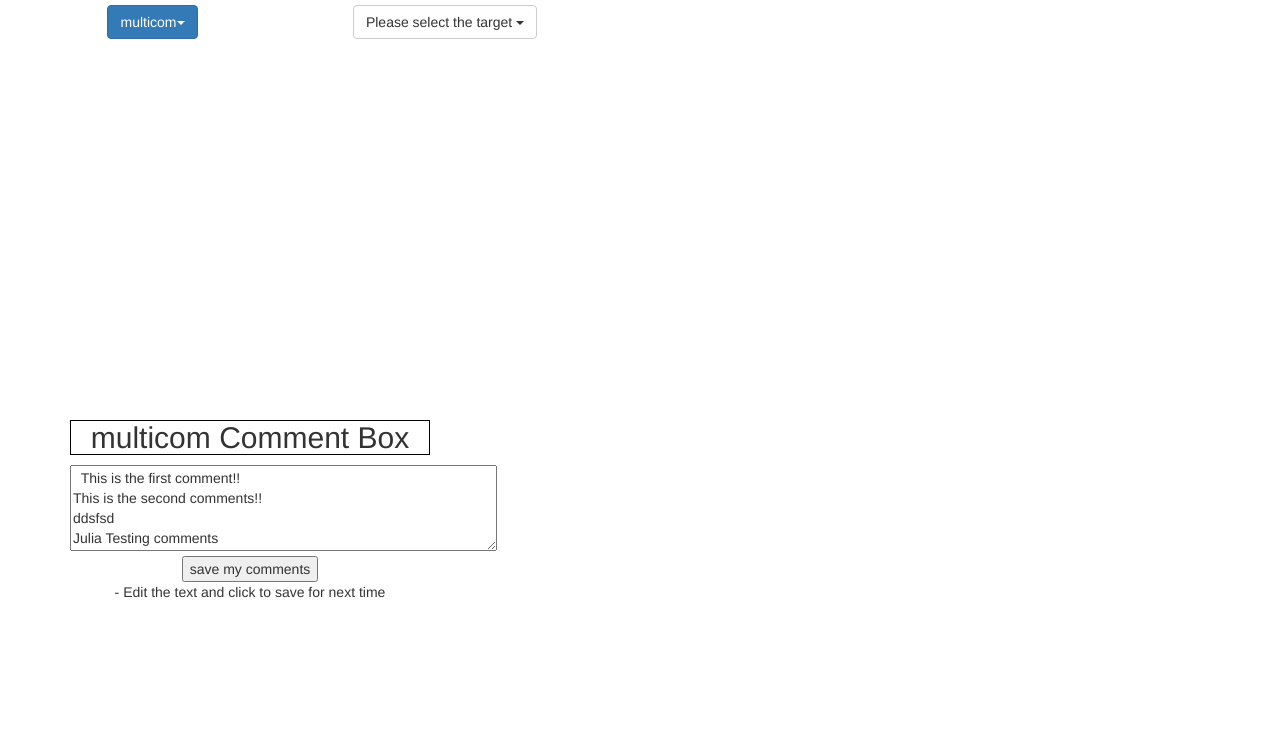
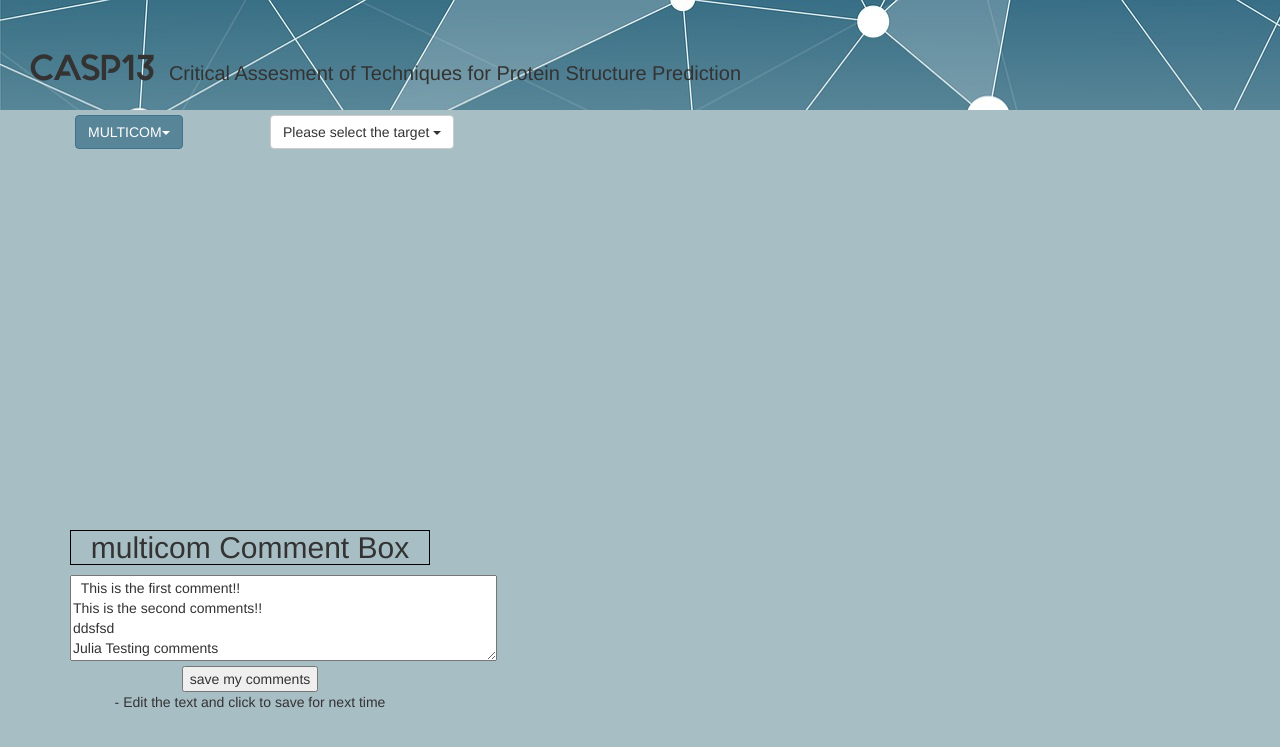
Before and after one commit to jianlin-cheng/CASP13_dashboard, a PHP site: page /?method=1 in a window 1280 px wide. Shown: the top 747 px of the page. Run offline with PHP 8.4, Linux system fonts and the light colour scheme; data that the repository does not hold is empty; some libraries are stand-ins or nearby versions.

Commit message:
Added background styling and title.

```diff
--- a/index.php
+++ b/index.php
@@ -30,7 +30,7 @@ if($method_id == 'dncon2')
 <!-- Latest compiled JavaScript -->
 <script src="https://maxcdn.bootstrapcdn.com/bootstrap/3.3.7/js/bootstrap.min.js"></script>
 
-<link rel="stylesheet" href="style.css">
+<link rel="stylesheet" href="style/style.css">
 </head>
 
 
@@ -48,7 +48,7 @@ xhr.send(data);
 document.getElementById(updateid).innerHTML="Edits saved!";
 }
 
-/*
+
     $(document).ready(function() {
        $("#title-menu").click(function() {
            var target = String($(this).val());
@@ -57,11 +57,12 @@ document.getElementById(updateid).innerHTML="Edits saved!";
                 console.log("This was the response " + response);
                 $("#viewButton1").html(response);
                 });
-           $(".comment_box").html(target.toUpperCase() + " Comment Box");
+           $(".comment_box").html(target.toUpperCase());
            $(".comment_content").html( "\<\?php echo trim(file_get_contents(\'./MULTICOM_Methods/"+target+"/comments.txt\', true));?>");
             });
     });
-*/
+
+    /*
     $(document).ready(function() {
        $("#title-menu").click(function() {
            var target = String($(this).val());
@@ -74,6 +75,7 @@ document.getElementById(updateid).innerHTML="Edits saved!";
            location.href = "http://iris.rnet.missouri.edu/casp13_dashboard/CASP13_dashboard/index.php?method=" + target;
             });
     });
+    */
 
     $(document).ready(function() {
        $("#dncon2_run").click(function() {
@@ -128,11 +130,14 @@ $(document).ready(function() {
 
 
 <body onload="checkEdits()">
+    <div id="header">
+        <h1 id="title">CASP13</h1>
+        <h2 id="subtitle">Critical Assesment of Techniques for Protein Structure Prediction</h2>
+    </div>
         <div class="container">
         <div class="row">
-            <form id="methodSelection">
-            <div class="dropdown col-md-2">
-                <button id="dropdown-description" class="btn btn-primary dropdown-toggle" type="button" data-toggle="dropdown"><?php echo $method_id?><span class="caret"></span></button>
+            <div class="dropdown col-md-2 text-left">
+                <button id="dropdown-description" class="btn btn-primary dropdown-toggle" type="button" data-toggle="dropdown"><?php echo strToUpper($method_id) ?><span class="caret"></span></button>
                 <select  class="dropdown-menu" id="title-menu" multiple="multiple" aria-labelledby="dropdownMenu1">
 							<?php
 
@@ -150,19 +155,16 @@ $(document).ready(function() {
 
                     </select >
             </div>
-        </form>
 			<?php if($method_id == 'multicom' or $method_id == 'confold2'){ ?>
-				<div class="col-md-4">
-					<div class="dropdown">
-						<button class="btn btn-default dropdown-toggle" type="button" id="dropdownMenu1" data-toggle="dropdown" aria-haspopup="true" aria-expanded="true">
+				<div class="dropdown col-md-2 text-left">
+				    <button class="btn btn-default dropdown-toggle" type="button" id="dropdownMenu1" data-toggle="dropdown" aria-haspopup="true" aria-expanded="true">
 							Please select the target
 							<span class="caret"></span>
 						</button>
 
-						<select class="dropdown-menu" id="viewButton1" multiple="multiple" aria-labelledby="dropdownMenu1">
-							<?php
-
-								if ($handle = opendir("MULTICOM_Methods/$method_id")) {
+				    <select class="dropdown-menu dropdown-menu-center" id="viewButton1" multiple="multiple" aria-labelledby="dropdownMenu1">
+				        <?php
+				            if ($handle = opendir("MULTICOM_Methods/$method_id")) {
 									$blacklist = array('.', '..','comments.txt');
 									while (false !== ($file = readdir($handle))) {
 										if (!in_array($file, $blacklist) and strpos($file, '.pdb') !== false) {
@@ -172,10 +174,9 @@ $(document).ready(function() {
 									}
 									closedir($handle);
 								}
-								?>
-						</select >
+				    ?>
+						</select>
 					</div>
-				</div>
 				<div class="col-md-4 method_box" style="height: 400px; width: 400px;border: 0px solid black;">
 					<script type="text/javascript">
 								var model = 1;
@@ -255,7 +256,7 @@ $(document).ready(function() {
         </div>
         <div class="row">
             <div  class="col-md-4">
-                <h2 class="comment_box"><?php echo $method_id?> Comment Box</h2>
+                <h2 class="comment_box"><?php echo $method_id ?> Comment Box</h2>
 
 				<?php if ($method_id == 'multicom'){ ?>
 					<textarea  id="edit_comment2" rows="4" cols="50" class="comment_content">  <?php echo trim(file_get_contents("./MULTICOM_Methods/$method_id/comments.txt", true));?> </textarea><br>
--- a/style.css
+++ /dev/null
@@ -1,31 +0,0 @@
-.row {
-    text-align: center;
-    }
-
-.method_title {
-    background-color: skyblue;
-    padding-top: 5px;
-    padding-bottom: 5px;
-}
-
-.method_box {
-    border: 3px dotted skyblue;
-    height: auto;
-    width: auto;
-    max-width: 550px;
-}
-
-
-.comment_box {
-    border: 1px solid black;
-    height: auto;
-    max-width: 500px;
-}
-
-#jsmolAppletM1_appletinfotablediv {
-    margin: 10px;
-}
-
-.dropdown-toggle {
-    margin: 5px;
-}
--- /dev/null
+++ b/style/style.css
@@ -0,0 +1,64 @@
+@font-face {
+    font-family: 'Quantify';
+    src: url('Quantify_Bold.ttf') format('truetype');
+}
+
+.row {
+    text-align: center;
+    }
+
+.method_title {
+    background-color: skyblue;
+    padding-top: 5px;
+    padding-bottom: 5px;
+}
+
+.method_box {
+    border: 3px dotted skyblue;
+    height: auto;
+    width: auto;
+    max-width: 550px;
+}
+
+
+.comment_box {
+    border: 1px solid black;
+    height: auto;
+    max-width: 500px;
+}
+
+#jsmolAppletM1_appletinfotablediv {
+    margin: 10px;
+}
+
+.dropdown-toggle {
+    margin: 5px;
+}
+
+#header {
+    background-image: url("header-background.jpg");
+    margin: 0px;
+    padding-top: 50px;
+    padding-bottom: 20px;
+}
+
+body {
+    background-color: #a8bec5;
+}
+
+#dropdown-description {
+    background-color: #598599;
+    border-color: #3f728c;
+}
+
+#title {
+    margin-left: 30px;
+    font-family: 'Quantify';
+    display: inline;
+}
+
+#subtitle {
+    font-size: 20px;
+    display: inline;
+    padding-left: 10px;
+}
```
Also changed, not shown: style/Quantify_Bold.ttf (added), style/header-background.jpg (added).
